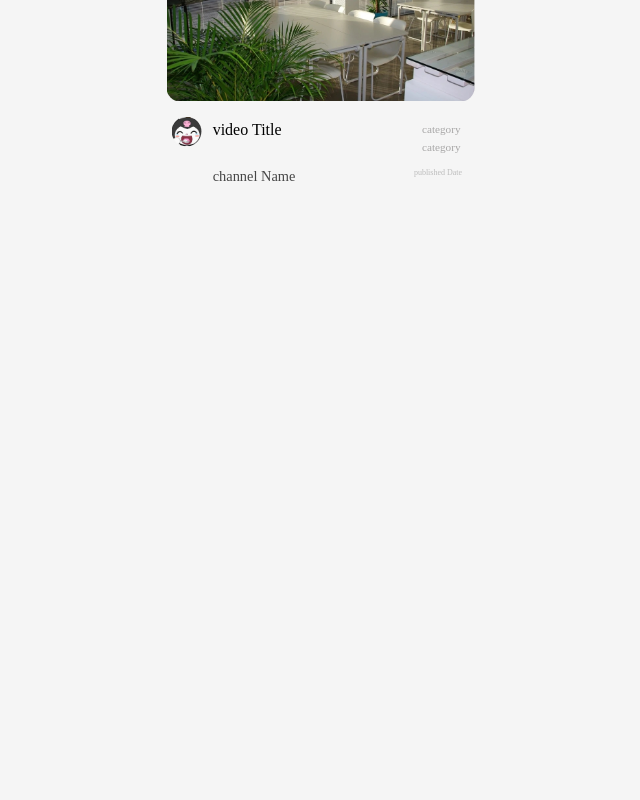
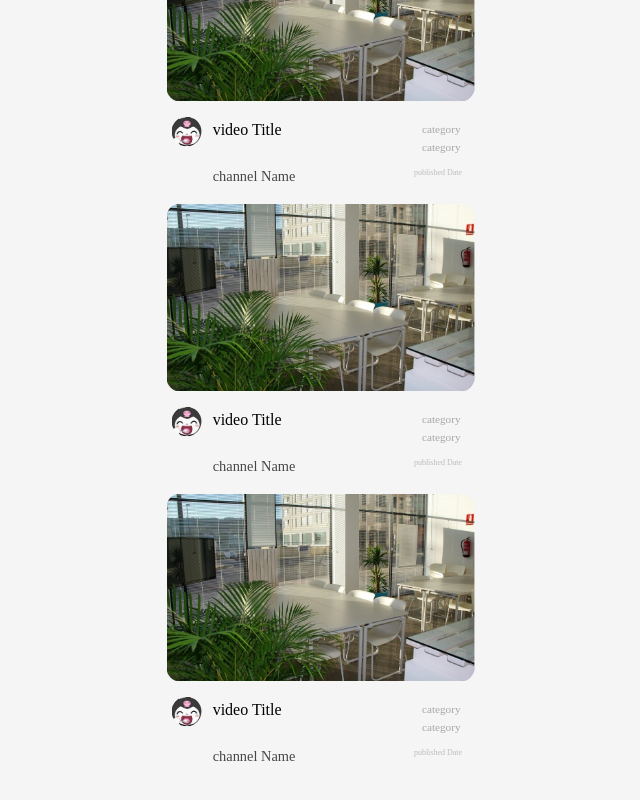
Before and after one commit to Team-Port/Voilio-Frontend, a React (Create React App) app: page / in a window 1280 px wide. Shown: the part 1068-1868 px from the top of the page, without its empty margins (316-956 px from the left). Before the commit the page ends 1294 px from the top, so only its background shows below. Built offline with nearby package versions, Linux system fonts and the light colour scheme; a web font is replaced by a local one.

Commit message:
[#1]Design: VideoItem cursor event 추가

```diff
--- a/src/component/VideoItem.jsx
+++ b/src/component/VideoItem.jsx
@@ -6,7 +6,7 @@ const VideoItem = () => {
         <li className='videoItem'>
             <div className='item'>
                 <div className='thumnail'>
-                    <img src={'asset/test_img.jpeg'} alt="videoThumnail" />
+                    <img className='thumnail-img' src={'asset/test_img.jpeg'} alt="videoThumnail" />
                 </div>
                 <div className='metaData'>
                     <div className='channelImg-box'>
@@ -29,7 +29,7 @@ const VideoItem = () => {
             </div>
             <div className='item'>
                 <div className='thumnail'>
-                    <img src={'asset/test_img.jpeg'} alt="videoThumnail" />
+                    <img className='thumnail-img' src={'asset/test_img.jpeg'} alt="videoThumnail" />
                 </div>
                 <div className='metaData'>
                     <div className='channelImg-box'>
@@ -52,7 +52,7 @@ const VideoItem = () => {
             </div>
             <div className='item'>
                 <div className='thumnail'>
-                    <img src={'asset/test_img.jpeg'} alt="videoThumnail" />
+                    <img className='thumnail-img' src={'asset/test_img.jpeg'} alt="videoThumnail" />
                 </div>
                 <div className='metaData'>
                     <div className='channelImg-box'>
@@ -75,7 +75,53 @@ const VideoItem = () => {
             </div>
             <div className='item'>
                 <div className='thumnail'>
-                    <img src={'asset/test_img.jpeg'} alt="videoThumnail" />
+                    <img className='thumnail-img' src={'asset/test_img.jpeg'} alt="videoThumnail" />
+                </div>
+                <div className='metaData'>
+                    <div className='channelImg-box'>
+                        <img className='channelImg'src ={'asset/test_thum.jpeg'} alt="channelImg-thum"/>
+                    </div>
+                    <div className='infoText-box'>
+                        <span className='infoText'>
+                            <p className='title'>video Title</p>
+                            <span>
+                                <p className='category'>category</p>
+                                <p className='category'>category</p>
+                            </span>
+                        </span>
+                        <span className='infoText'>
+                            <p className='channel'>channel Name</p>
+                            <p className='publishDate'>published Date</p>
+                        </span>
+                    </div>
+                </div>
+            </div>
+            <div className='item'>
+                <div className='thumnail'>
+                    <img className='thumnail-img' src={'asset/test_img.jpeg'} alt="videoThumnail" />
+                </div>
+                <div className='metaData'>
+                    <div className='channelImg-box'>
+                        <img className='channelImg'src ={'asset/test_thum.jpeg'} alt="channelImg-thum"/>
+                    </div>
+                    <div className='infoText-box'>
+                        <span className='infoText'>
+                            <p className='title'>video Title</p>
+                            <span>
+                                <p className='category'>category</p>
+                                <p className='category'>category</p>
+                            </span>
+                        </span>
+                        <span className='infoText'>
+                            <p className='channel'>channel Name</p>
+                            <p className='publishDate'>published Date</p>
+                        </span>
+                    </div>
+                </div>
+            </div>
+            <div className='item'>
+                <div className='thumnail'>
+                    <img className='thumnail-img' src={'asset/test_img.jpeg'} alt="videoThumnail" />
                 </div>
                 <div className='metaData'>
                     <div className='channelImg-box'>
@@ -99,6 +145,8 @@ const VideoItem = () => {
 
 
 
+
+
         </li>
     );
 };
--- a/src/component/videoItem.css
+++ b/src/component/videoItem.css
@@ -5,9 +5,14 @@
     /* flex:1 1 20%; */
 }
 
-.thumnail img{
+.thumnail-img{
     width: 100%;
     border-radius: 15px;
+    cursor: pointer;
+}
+
+.thumnail-img:hover{
+    border-radius: 0%;
 }
 
 .metaData{
@@ -24,6 +29,7 @@
     border-radius: 50%;
     overflow: hidden;
     object-fit: contain;
+    cursor: pointer;
 }
 
 .infoText-box{
@@ -43,12 +49,14 @@
     margin: 0.2rem;
     color: #a8a7a7;
     font-size: 0.7rem;
+    cursor: pointer;
 }
 
 .channel{
     margin: 0.2rem;
     color: #464646;
     font-size: 0.9rem;
+    cursor: pointer;
 }
 
 .publishDate{
```
